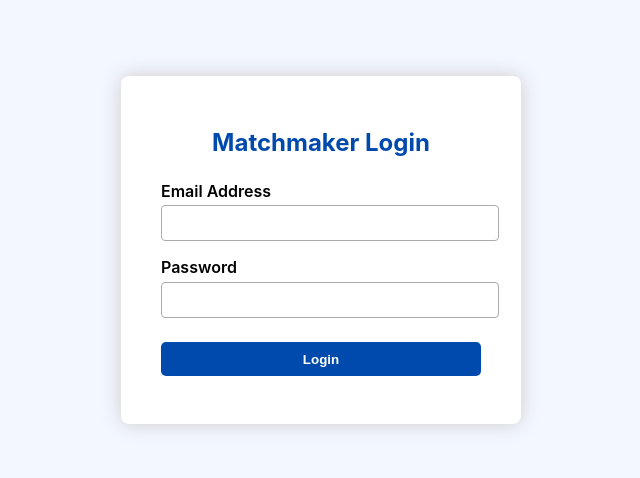
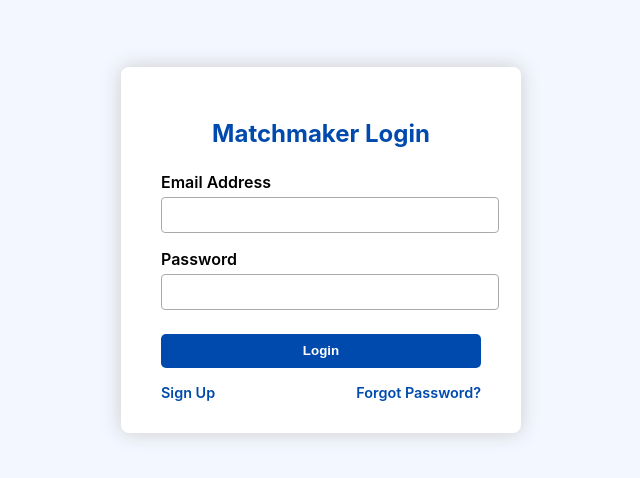
Before and after one commit to gundobilly/Matchmaker, a plain HTML site: page login.html in a window 1280 px wide. Shown: the part 150-628 px from the top of the page, without its empty margins (319-959 px from the left). Drawn offline with Linux system fonts and the light colour scheme.

Commit message:
Update login.html

```diff
--- a/login.html
+++ b/login.html
@@ -20,9 +20,9 @@
     border-radius: 8px;
     box-shadow: 0 0 20px #ccc;
     width: 320px;
+    text-align: center;
   }
   h2 {
-    text-align: center;
     color: #004aad;
     margin-bottom: 1.5rem;
   }
@@ -30,6 +30,7 @@
     display: block;
     font-weight: 600;
     margin-top: 1rem;
+    text-align: left;
   }
   input {
     width: 100%;
@@ -53,11 +54,24 @@
   button:hover {
     background-color: #00337a;
   }
+  .links {
+    margin-top: 1rem;
+    display: flex;
+    justify-content: space-between;
+  }
+  .links a {
+    color: #004aad;
+    text-decoration: none;
+    font-weight: 600;
+    font-size: 0.9rem;
+  }
+  .links a:hover {
+    text-decoration: underline;
+  }
   .error-message {
     margin-top: 1rem;
     color: #c00;
     font-weight: 600;
-    text-align: center;
   }
 </style>
 </head>
@@ -75,16 +89,17 @@
     <button type="submit">Login</button>
     <div class="error-message" id="errorMsg"></div>
   </form>
+  <div class="links">
+    <a href="userRegistration.html">Sign Up</a>
+    <a href="forgotPassword.html">Forgot Password?</a>
+  </div>
 </main>
 
 <script>
   const loginForm = document.getElementById('loginForm');
   const errorMsg = document.getElementById('errorMsg');
 
-  // For demo, assume a simple user list with passwords stored in localStorage
-  // In real app, replace with secure backend auth
   let users = JSON.parse(localStorage.getItem('users')) || [];
-  // To demo, we add a default admin user with password 'admin123' if none exists
   if(!localStorage.getItem('adminAdded')){
     users.push({email: 'admin@matchmaker.com', password: 'admin123', name:'Admin'});
     localStorage.setItem('users', JSON.stringify(users));
@@ -104,9 +119,7 @@
       return;
     }
 
-    // Save logged in user flag (just email for demo)
     localStorage.setItem('loggedInUser', email);
-    // Redirect to dashboard
     window.location.href = 'dashboard.html';
   });
 </script>
```
